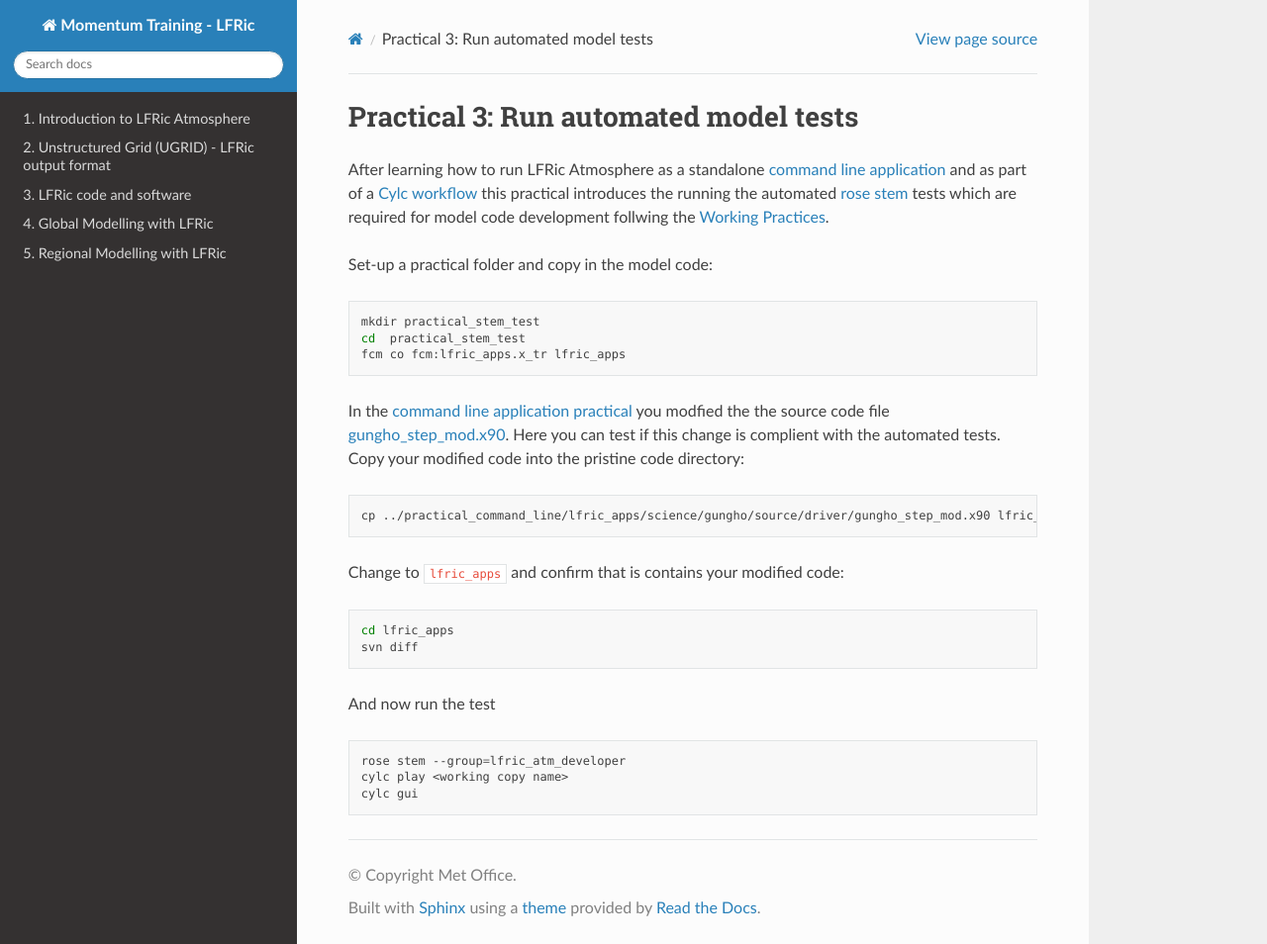
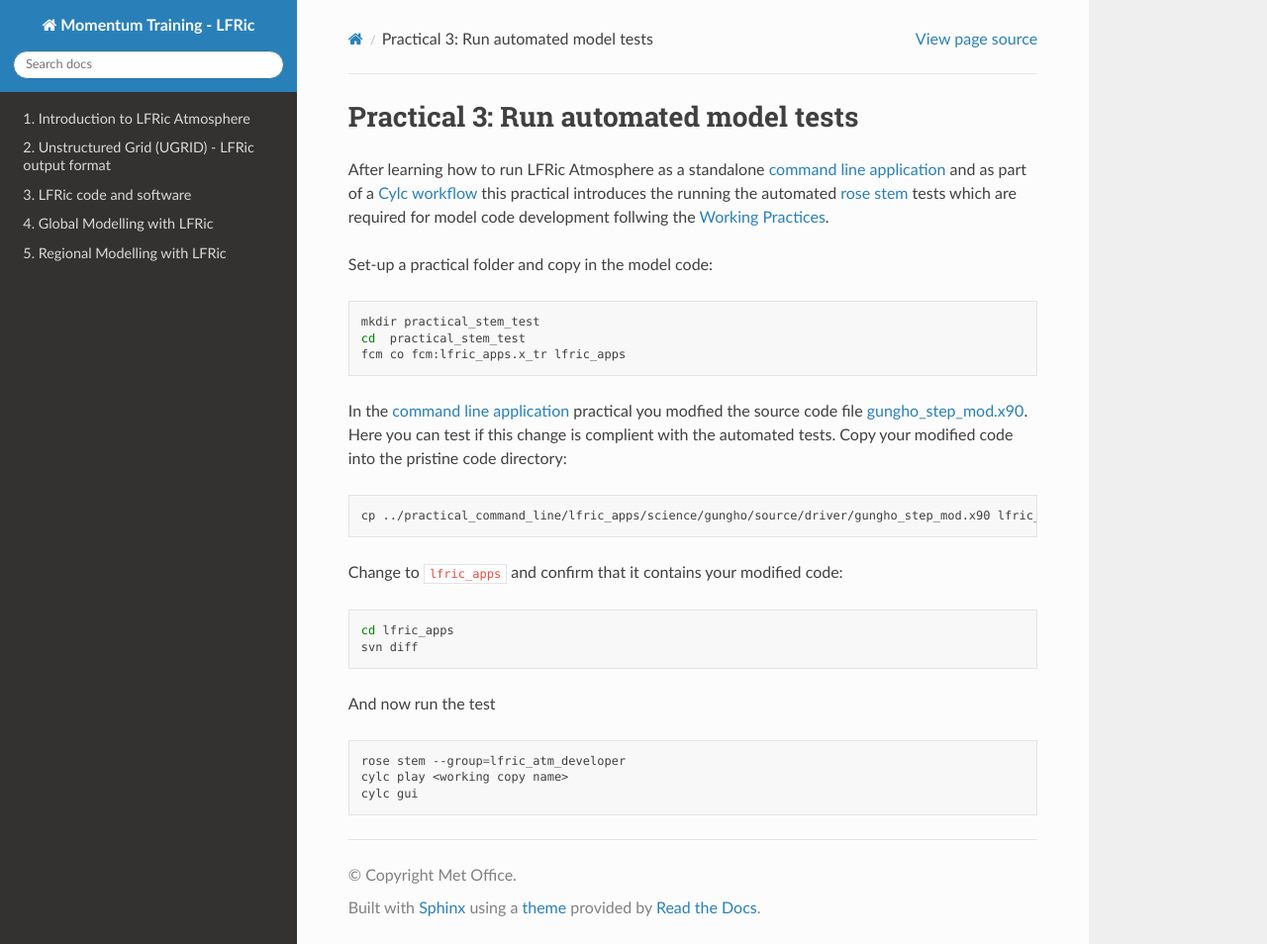
Before and after one commit to MetOffice/LFRic-Atmosphere-Training, a Sphinx documentation site: the page built from source/lfric_infrastructure/practical_stem_test.rst, in a window 1280 px wide and 954 px high. Shown: the whole window at 99% size. Built offline with Sphinx 7.4.7 and the Read the Docs theme 3.1.0, drawn with Linux system fonts in a browser that asks for light colours.

Commit message:
Fix formatting and typos

```diff
--- a/source/lfric_infrastructure/practical_stem_test.rst
+++ b/source/lfric_infrastructure/practical_stem_test.rst
@@ -11,13 +11,13 @@
    cd  practical_stem_test
    fcm co fcm:lfric_apps.x_tr lfric_apps
 
-In the :ref:`command line application practical <practical_3_1-caption>` you modfied the the source code file :ref:`gungho_step_mod.x90 <practical_3_1-hint_code>`. Here you can test if this change is complient with the automated tests. Copy your modified code into the pristine code directory:
+In the :ref:`command line application <practical_3_1-caption>` practical you modfied the source code file :ref:`gungho_step_mod.x90 <practical_3_1-hint_code>`. Here you can test if this change is complient with the automated tests. Copy your modified code into the pristine code directory:
 
 .. code-block:: bash
 
    cp ../practical_command_line/lfric_apps/science/gungho/source/driver/gungho_step_mod.x90 lfric_apps/science/gungho/source/driver/gungho_step_mod.x90
 
-Change to ``lfric_apps`` and confirm that is contains your modified code:
+Change to ``lfric_apps`` and confirm that it contains your modified code:
 
 .. code-block:: bash
 
```
